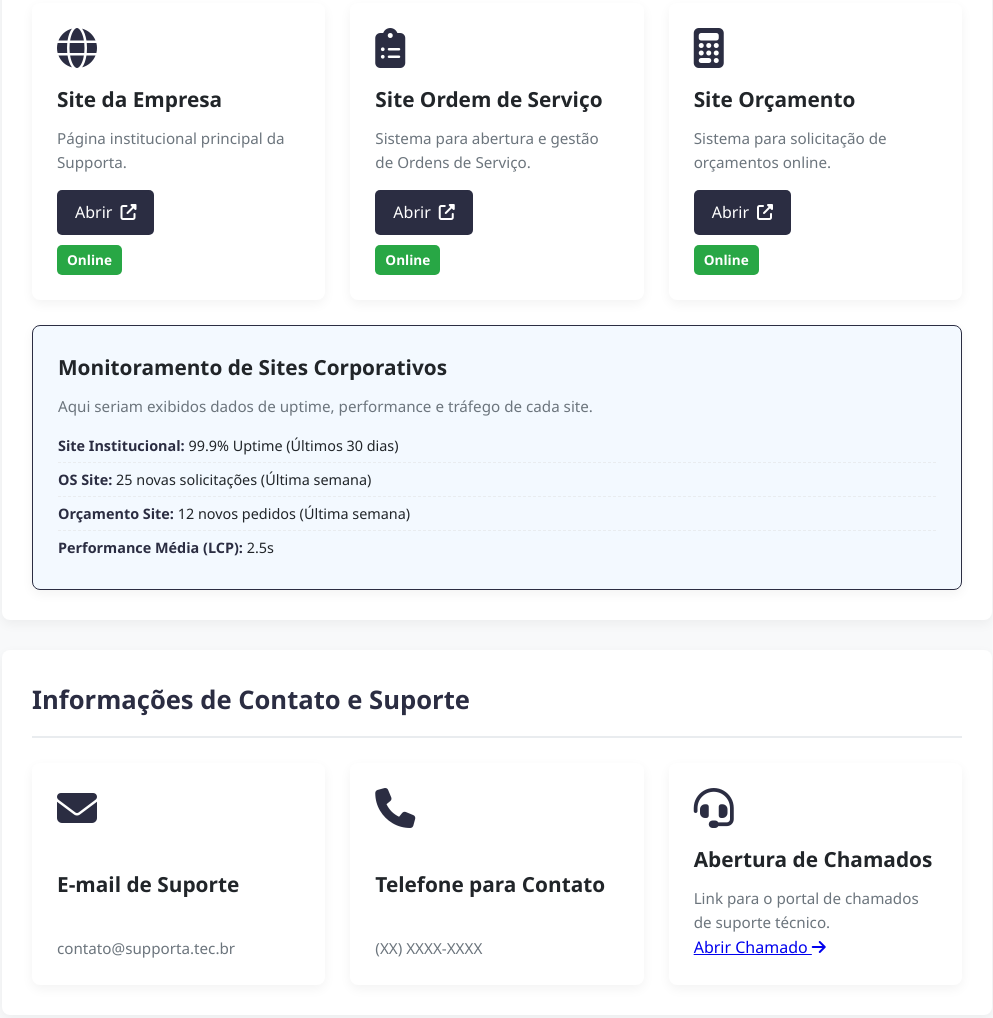
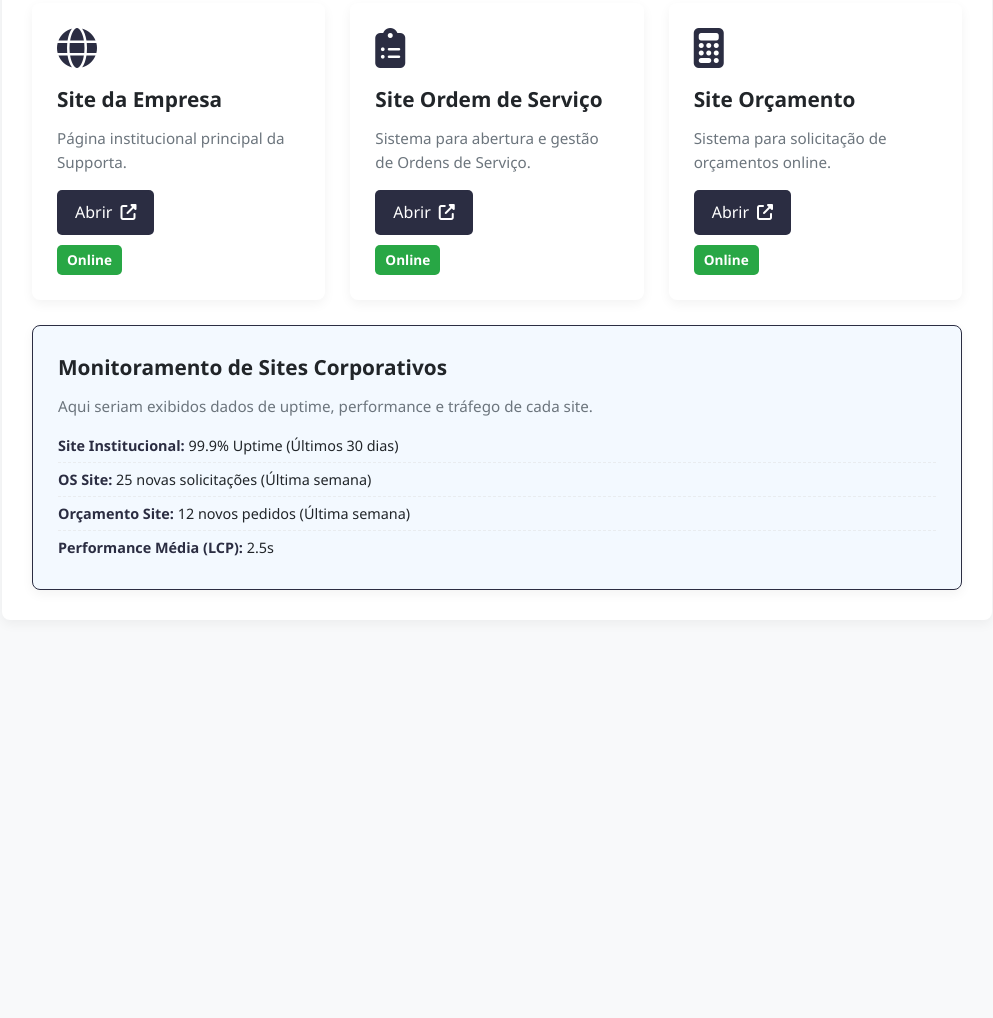
Before and after one commit to rgtulha/dashboard, a plain HTML site: page index.html in a window 1280 px wide. Shown: the part 1555-2573 px from the top of the page, without its empty margins (268-1261 px from the left). After the commit the page ends 2195 px from the top, so only its background shows below. Drawn offline with Linux system fonts and the light colour scheme.

Commit message:
Update index.html

```diff
--- a/index.html
+++ b/index.html
@@ -16,18 +16,13 @@
         <!-- Sidebar - Navegação Lateral -->
         <aside class="sidebar">
             <div class="sidebar-header">
-                <!-- CORREÇÃO AQUI: Caminho da imagem da logo atualizado para logo-nova.png -->
+                <!-- Logotipo: palavra "SUPPORTA" removida e círculo removido via CSS -->
                 <img src="images/logo-nova.png" alt="Logotipo Supporta" class="logo">
-                <h1 class="logo-text">SUPPORTA</h1>
             </div>
             <nav class="sidebar-nav">
                 <ul>
-                    <!-- Navegação principal do dashboard -->
+                    <!-- Apenas "Visão Geral" no menu lateral -->
                     <li><a href="#" class="active"><i class="fas fa-home"></i> Visão Geral</a></li>
-                    <li><a href="#ecommerce"><i class="fas fa-store"></i> Loja Online</a></li>
-                    <li><a href="#sites-corporativos"><i class="fas fa-globe"></i> Sites Corporativos</a></li>
-                    <li><a href="#contato"><i class="fas fa-phone-alt"></i> Contato</a></li>
-                    <!-- Você pode adicionar mais links de navegação aqui conforme expandir o dashboard -->
                 </ul>
             </nav>
             <div class="sidebar-footer">
@@ -93,7 +88,6 @@
                         <p>Sistema de gestão e ERP Bling para pedidos e estoque.</p>
                         <a href="https://www.bling.com.br/login"  rel="noopener noreferrer" class="btn">Abrir <i class="fas fa-external-link-alt"></i></a>
                     </div>
-                    <!-- Placeholder para métricas reais de e-commerce (seriam preenchidas dinamicamente com JS) -->
                     <div class="card data-card full-width">
                         <h3>Métricas e Status da Loja Online</h3>
                         <p>Aqui seriam exibidos gráficos de vendas, tráfego, conversão e status de integrações.</p>
@@ -131,7 +125,6 @@
                         <a href="https://orcamento.supporta.tec.br"  rel="noopener noreferrer" class="btn">Abrir <i class="fas fa-external-link-alt"></i></a>
                         <span class="status-indicator online">Online</span>
                     </div>
-                    <!-- Placeholder para métricas reais de sites corporativos (seriam preenchidas dinamicamente com JS) -->
                     <div class="card data-card full-width">
                         <h3>Monitoramento de Sites Corporativos</h3>
                         <p>Aqui seriam exibidos dados de uptime, performance e tráfego de cada site.</p>
@@ -145,27 +138,8 @@
                 </div>
             </section>
 
-            <section id="contato" class="dashboard-section">
-                <h2 class="section-title">Informações de Contato e Suporte</h2>
-                <div class="section-content">
-                    <div class="card contact-card">
-                        <i class="fas fa-envelope card-icon"></i>
-                        <h3>E-mail de Suporte</h3>
-                        <p>contato@supporta.tec.br</p>
-                    </div>
-                    <div class="card contact-card">
-                        <i class="fas fa-phone card-icon"></i>
-                        <h3>Telefone para Contato</h3>
-                        <p>(XX) XXXX-XXXX</p>
-                    </div>
-                    <div class="card contact-card">
-                        <i class="fas fa-headset card-icon"></i>
-                        <h3>Abertura de Chamados</h3>
-                        <p>Link para o portal de chamados de suporte técnico.</p>
-                        <a href="#" class="btn">Abrir Chamado <i class="fas fa-arrow-right"></i></a>
-                    </div>
-                </div>
-            </section>
+            <!-- SEÇÃO "Informações de Contato e Suporte" REMOVIDA CONFORME SOLICITADO -->
+
         </main>
     </div>
 </body>
```
